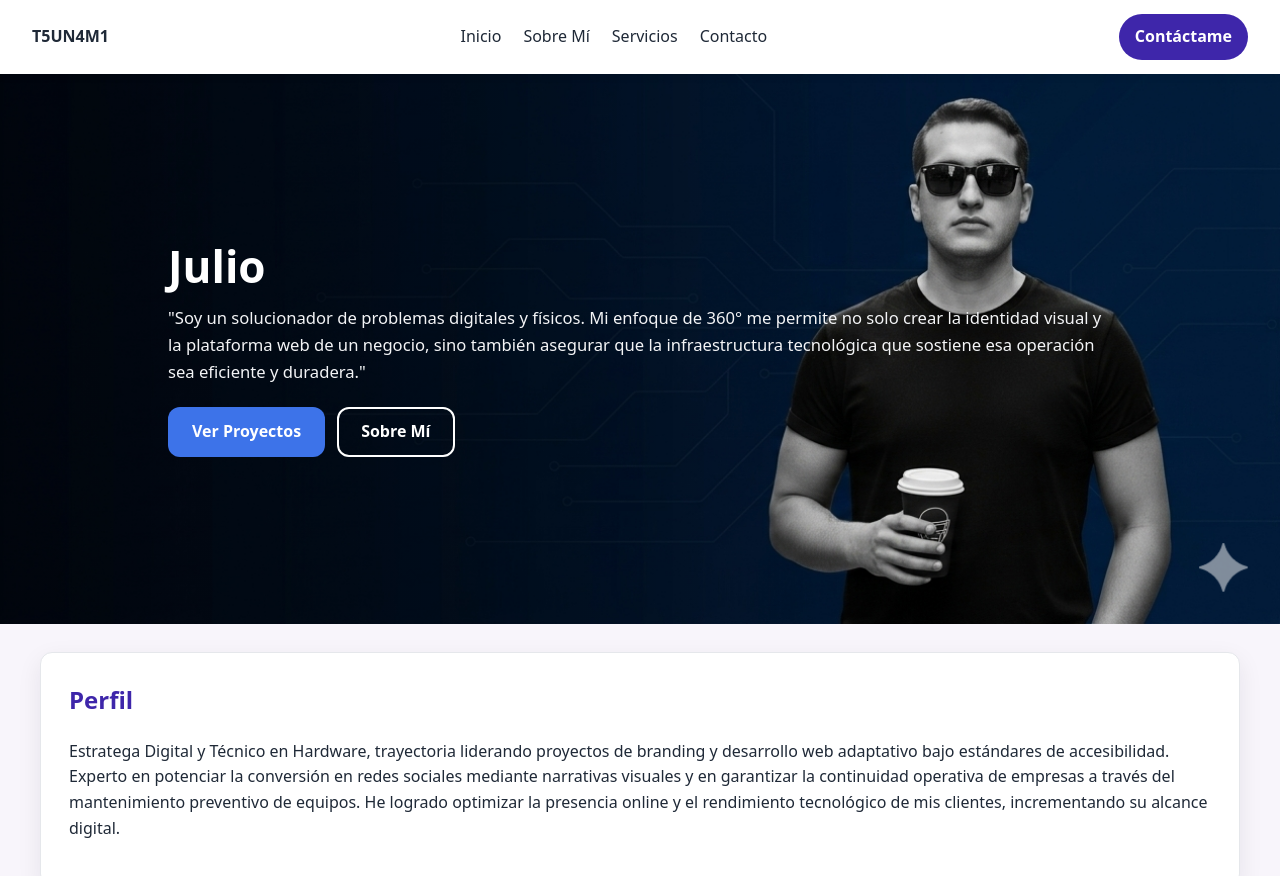
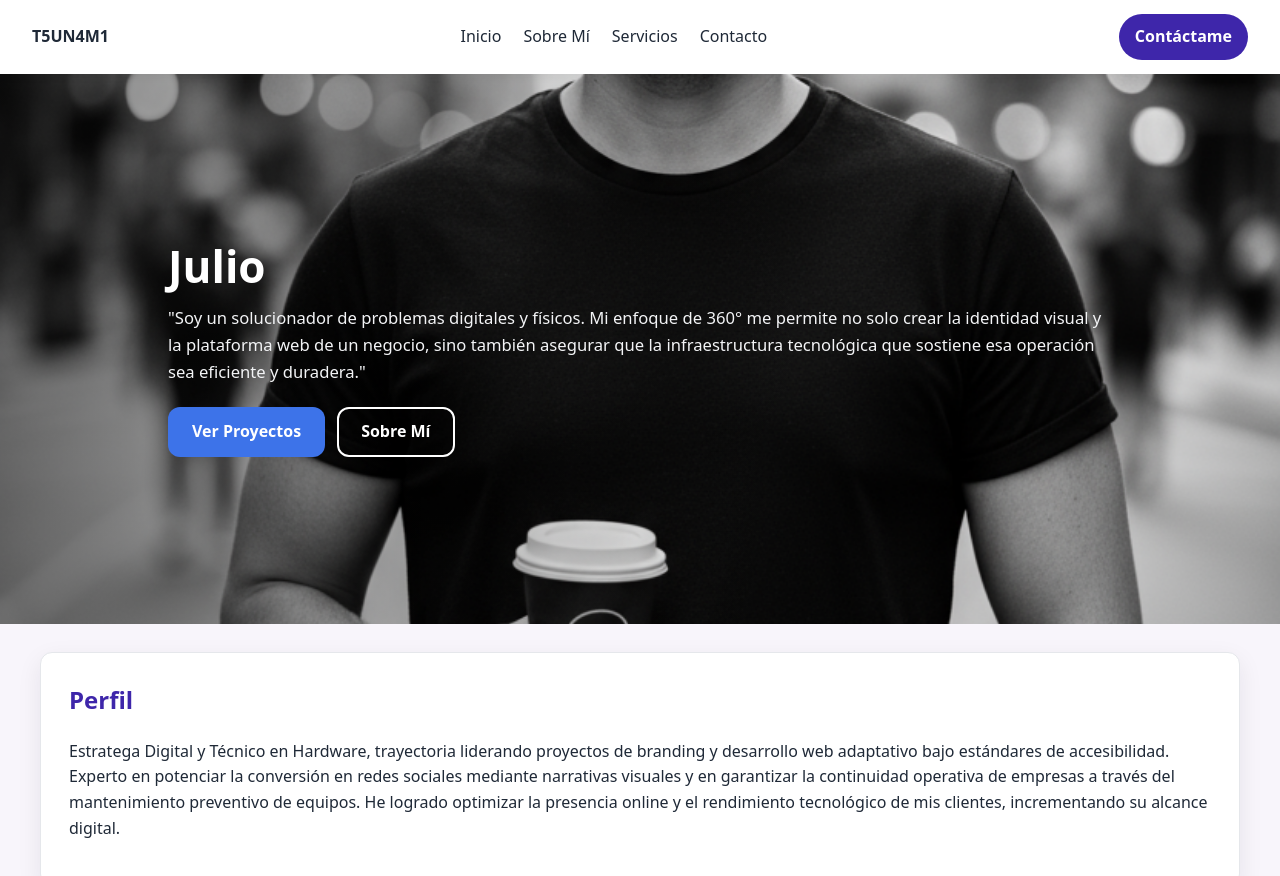
Before and after one commit to jreyes20-source/05-03-26_Julio, a plain HTML site: page index.html in a window 1280 px wide. Shown: the top 876 px of the page. Drawn offline with Linux system fonts and the light colour scheme.

Commit message:
Update styles.css

```diff
--- a/css/styles.css
+++ b/css/styles.css
@@ -54,7 +54,7 @@ h1,h2,h3{color:var(--color-principal);margin-top:0}
   min-height:550px;             /* Altura visible exacta */
   display:flex; align-items:center;
   background-color:#f2c1d0;     /* color de respaldo */
-  background-image:url("/img/julio1.png");
+  background-image:url("/img/julio.png");
   background-repeat:no-repeat;
   background-position:right center; /* personaje a la derecha */
   background-size:cover;             /* respeta proporciones 1980x550 */
@@ -178,4 +178,5 @@ input, textarea{
   .banner-texto{ padding:44px 7% }
   .tarjetas, .grid{ grid-template-columns:1fr }
   .contact-form{ grid-template-columns:1fr }
+
 }
```
